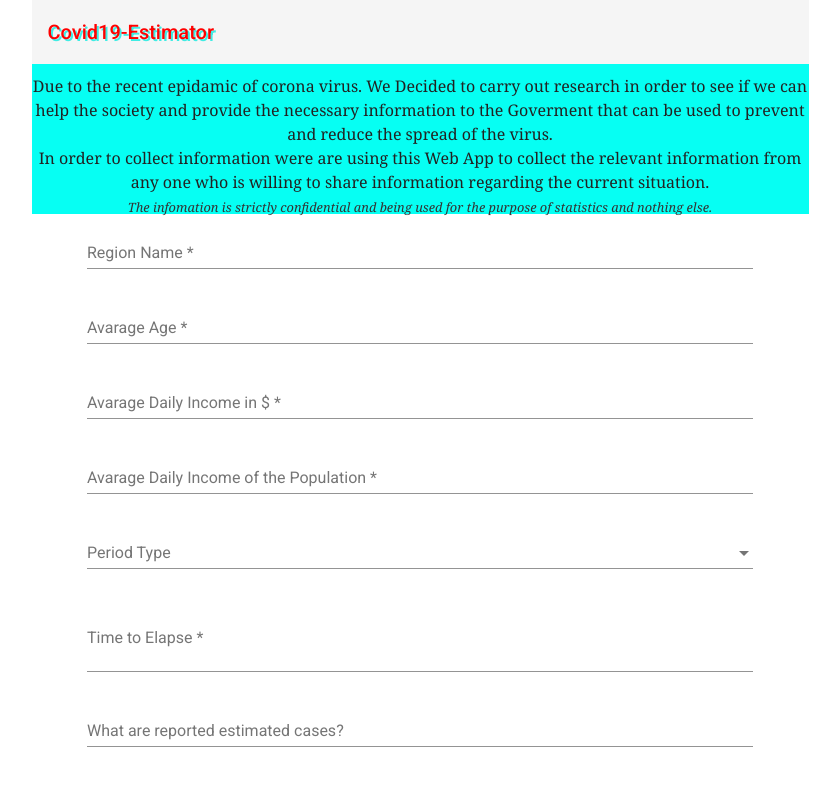
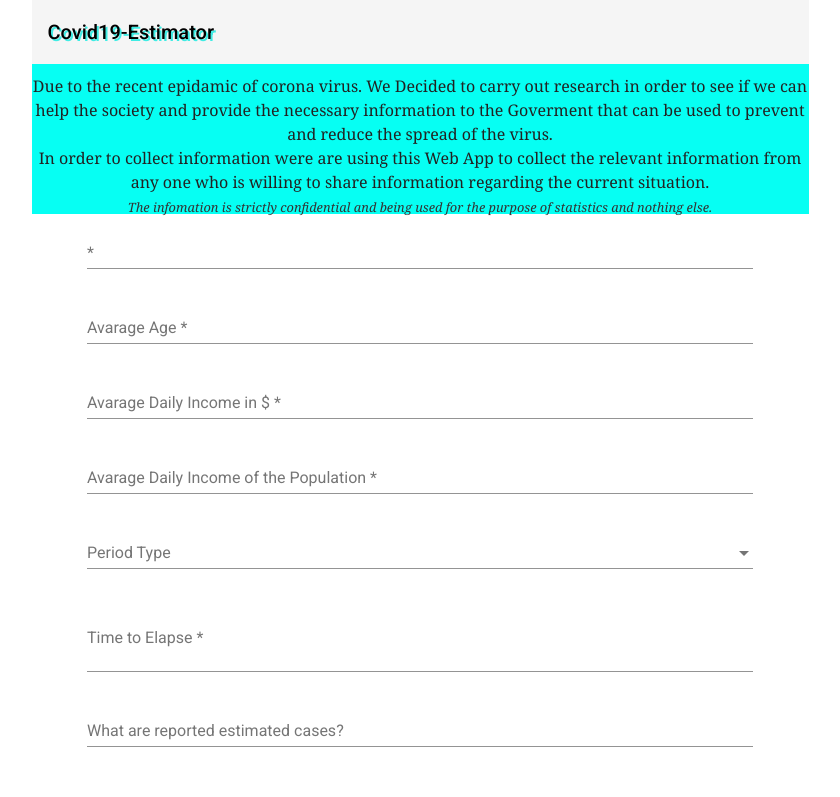
Before and after one commit to amosmoyo/buildSDGCovid19, an Angular app: page / in a window 1280 px wide. Shown: the top 797 px of the page, without its empty margins (220-1060 px from the left). Built offline with nearby package versions, Linux system fonts and the light colour scheme.

Commit message:
new changes

```diff
--- a/src/app/components/form/form.component.html
+++ b/src/app/components/form/form.component.html
@@ -6,6 +6,7 @@
         <div ngModelGroup="region">
 
           <mat-form-field class="FormGroup">
+            <mat-label for="name"></mat-label>
             <input type="text"
                    ngModel
                    name="name"
@@ -14,11 +15,11 @@
                    class="formcontrols"
                    placeholder="Region Name"
                    required
-                   data-regionName
-                   aria-describedby="region"
+                   aria-labelledby="namelabel"
+                   data-regionNama
             >
             <mat-error *ngIf="region.invalid && (region.dirty || region.touched)">
-              <mat-error *ngIf="region.errors.required" id="region">
+              <mat-error *ngIf="region.errors.required">
                 name is required.
               </mat-error>
             </mat-error>
@@ -81,7 +82,7 @@
 
         <mat-form-field class="FormGroup" id="end">
           <mat-label for="periodType">Period Type</mat-label>
-          <mat-select (ngModel)="new.periodType" name="periodType" class="formcontrols" data-period-type>
+          <mat-select (ngModel)="new.periodType" name="periodType" class="formcontrols" data-period-type id="periodType">
             <mat-option value="days">Days</mat-option>
             <mat-option value="weeks">Weeks</mat-option>
             <mat-option value="months">Months</mat-option>
@@ -170,7 +171,6 @@
 
         <button type="button"
                 mat-raised-button
-                color="accent"
                 (click)="postForm.resetForm({})"
         >Cancel</button>
       </form>
--- a/src/app/components/nav-bar/nav-bar.component.css
+++ b/src/app/components/nav-bar/nav-bar.component.css
@@ -60,7 +60,7 @@
 }
 
 h1{
-  color: red;
+  color: #000;
   text-shadow: 2px 2px rgb(63, 236, 228)
 }
 .main{
```
